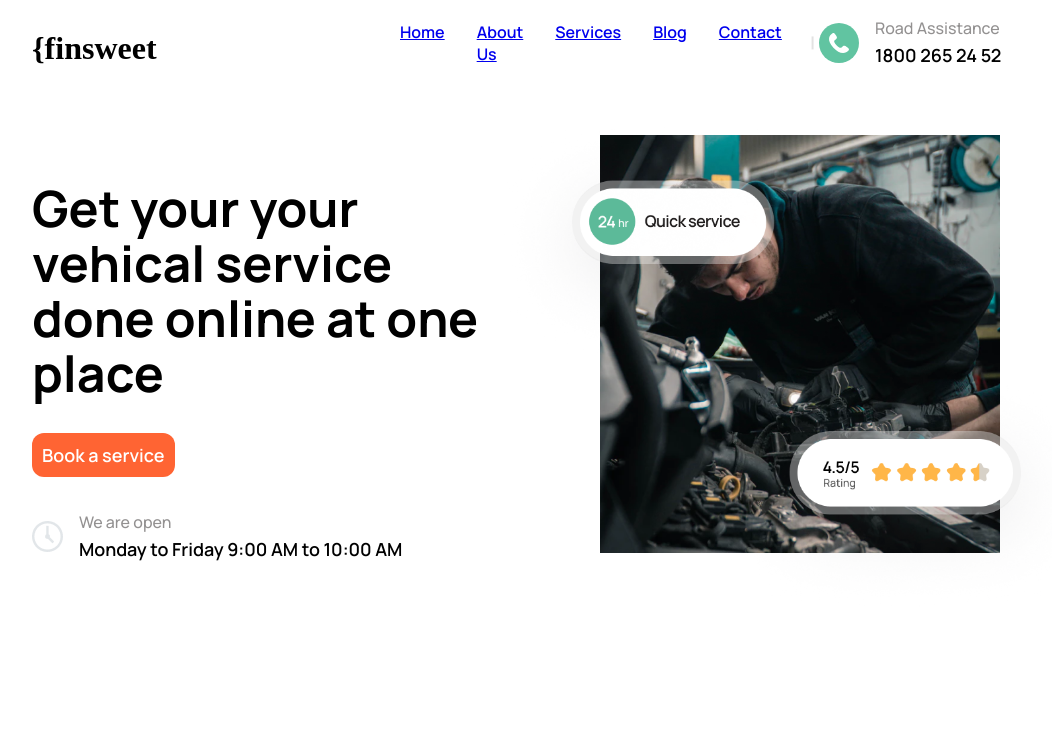
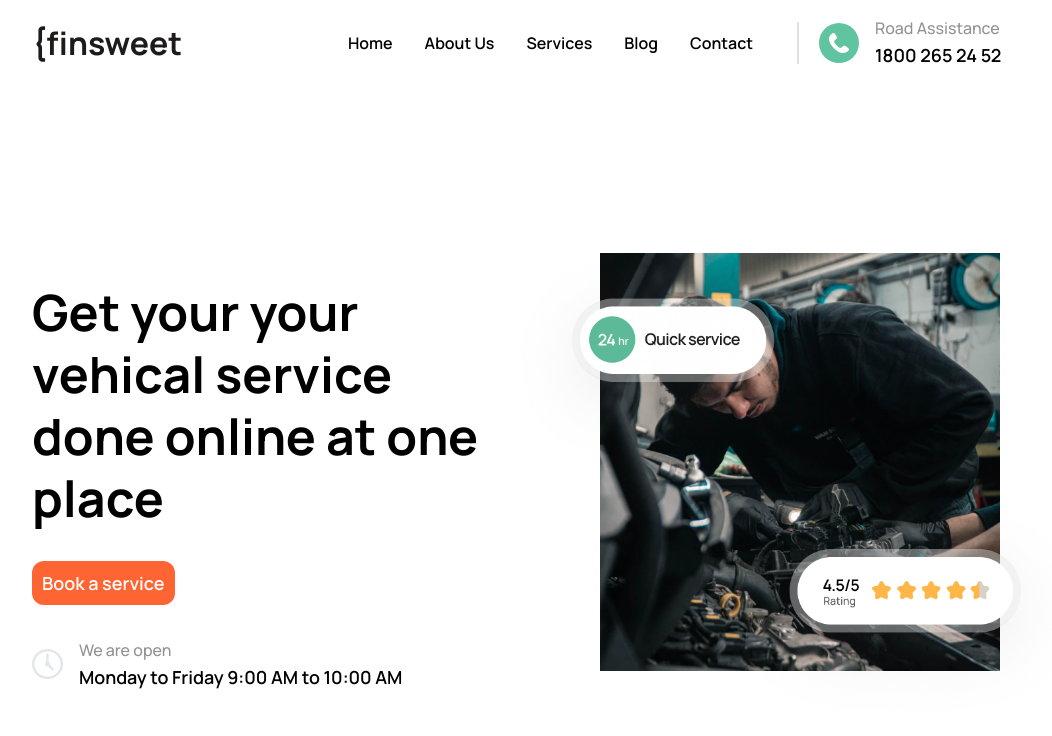
Before and after one commit to donatusbishung/KodeCamp_task-2, a plain HTML site: page index.html in a window 1280 px wide. Shown: the whole page, without its empty margins (96-1148 px from the left). Drawn offline with Linux system fonts and the light colour scheme.

Commit message:
Redesigned my header logo and navs

```diff
--- a/index.css
+++ b/index.css
@@ -14,7 +14,7 @@ body {
 header {
     position: static;
     width: 100%;
-    height: auto;
+    height: 9vh;
     /* background-color: black;
     color: white; */
 }
@@ -24,15 +24,17 @@ header {
     margin: 0 auto;
     padding-top: 15px;
     display: flex;
-    justify-content: space-between;
+    /* justify-content: space-between; */
     align-items: center;
 
 }
 
 .finsweet {
-    margin-right: 15rem;
-    width: 120px;
-    height: 27px;
+    font-family: 'Manrope', sans-serif;
+    font-style: normal;
+    font-weight: 800;
+    margin-right: auto;
+    color: #1E1B1B;
 }
 
 nav ul {
@@ -49,6 +51,16 @@ nav ul li {
     margin-right: 1.5rem;
     margin-left: .5em;
     list-style: none;
+}
+
+/* Adding styles to anchor tags */
+nav ul li a {
+    text-decoration: none;
+    color: black;
+}
+
+nav ul li a:hover {
+    color: #939191;
 }
 
 .line {
@@ -94,18 +106,17 @@ nav ul li {
 
 .hero-page {
     width: 80%;
-    height: 70vh;
+    height: 91vh;
     margin: 50px auto;
     display: flex;
     justify-content: space-between;
+    align-items: center;
 }
 
 .intro-ad {
     display: flex;
     flex-direction: column;
     gap: 2em;
-    margin-top: 60px;
-    margin-right: auto
 }
 
 .intro-ad h1 {
@@ -113,9 +124,10 @@ nav ul li {
     font-style: normal;
     font-weight: 800;
     font-size: 50px;
-    line-height: 55px;
+    line-height: 62px;
 }
 
+/* Designing the button with hover effect */
 .intro-ad > button {
     align-self: flex-start;
     padding: 10px;
```
